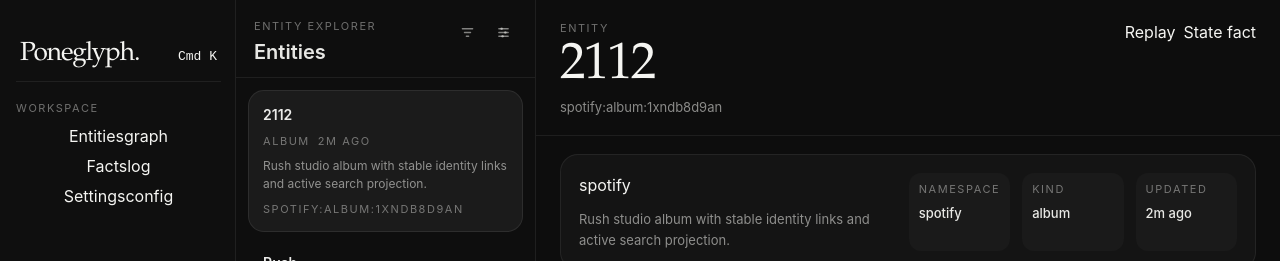
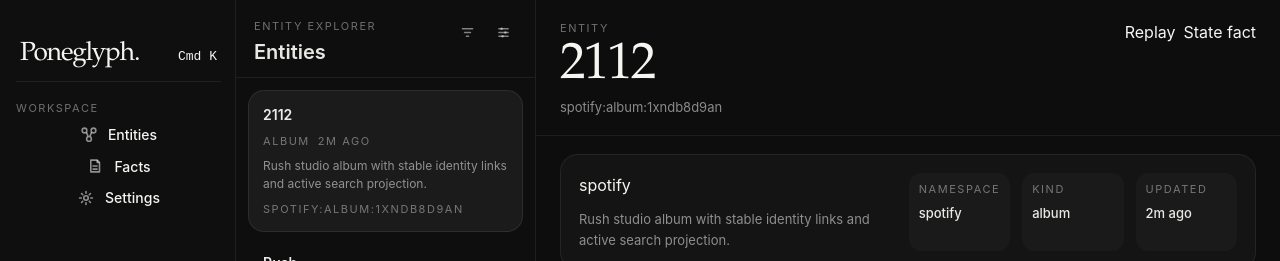
Before and after one commit to leostera/poneglyph, a React (Vite) app in the folder app/: page / in a window 1280 px wide. Shown: the top 261 px of the page. Built offline with nearby package versions, Linux system fonts and the light colour scheme.

Commit message:
fix: polish sidebar menu styling

```diff
--- a/app/src/App.tsx
+++ b/app/src/App.tsx
@@ -322,24 +322,36 @@
               <div className="rail-nav">
                 <NavItem
                   active={activeSection === "entities"}
-                  meta="graph"
                   onClick={() => setActiveSection("entities")}
                 >
-                  Entities
+                  <span className="nav-entry">
+                    <span className="nav-entry__icon">
+                      <EntitiesIcon />
+                    </span>
+                    <span className="nav-entry__label">Entities</span>
+                  </span>
                 </NavItem>
                 <NavItem
                   active={activeSection === "facts"}
-                  meta="log"
                   onClick={() => setActiveSection("facts")}
                 >
-                  Facts
+                  <span className="nav-entry">
+                    <span className="nav-entry__icon">
+                      <FactsIcon />
+                    </span>
+                    <span className="nav-entry__label">Facts</span>
+                  </span>
                 </NavItem>
                 <NavItem
                   active={activeSection === "settings"}
-                  meta="config"
                   onClick={() => setActiveSection("settings")}
                 >
-                  Settings
+                  <span className="nav-entry">
+                    <span className="nav-entry__icon">
+                      <SettingsIcon />
+                    </span>
+                    <span className="nav-entry__label">Settings</span>
+                  </span>
                 </NavItem>
               </div>
             </div>
@@ -729,3 +741,57 @@
     </svg>
   );
 }
+
+function EntitiesIcon() {
+  return (
+    <svg aria-hidden="true" viewBox="0 0 16 16">
+      <circle cx="4" cy="4" fill="none" r="2.1" stroke="currentColor" strokeWidth="1.4" />
+      <circle cx="12" cy="4" fill="none" r="2.1" stroke="currentColor" strokeWidth="1.4" />
+      <circle cx="8" cy="11.5" fill="none" r="2.1" stroke="currentColor" strokeWidth="1.4" />
+      <path d="M5.7 5.5 7.1 9M10.3 5.5 8.9 9" fill="none" stroke="currentColor" strokeWidth="1.4" />
+    </svg>
+  );
+}
+
+function FactsIcon() {
+  return (
+    <svg aria-hidden="true" viewBox="0 0 16 16">
+      <path
+        d="M4.25 2.75h5.7l2.05 2.1v8.4H4.25z"
+        fill="none"
+        stroke="currentColor"
+        strokeLinejoin="round"
+        strokeWidth="1.4"
+      />
+      <path
+        d="M9.95 2.75v2.1H12"
+        fill="none"
+        stroke="currentColor"
+        strokeLinejoin="round"
+        strokeWidth="1.4"
+      />
+      <path
+        d="M6.25 8h3.6M6.25 10.75h3.6"
+        fill="none"
+        stroke="currentColor"
+        strokeLinecap="round"
+        strokeWidth="1.4"
+      />
+    </svg>
+  );
+}
+
+function SettingsIcon() {
+  return (
+    <svg aria-hidden="true" viewBox="0 0 16 16">
+      <circle cx="8" cy="8" fill="none" r="2" stroke="currentColor" strokeWidth="1.4" />
+      <path
+        d="M8 2.3v1.5M8 12.2v1.5M13.7 8h-1.5M3.8 8H2.3M11.95 4.05l-1.05 1.05M5.1 10.9l-1.05 1.05M11.95 11.95 10.9 10.9M5.1 5.1 4.05 4.05"
+        fill="none"
+        stroke="currentColor"
+        strokeLinecap="round"
+        strokeWidth="1.4"
+      />
+    </svg>
+  );
+}
--- a/app/src/styles.css
+++ b/app/src/styles.css
@@ -164,6 +164,36 @@
 .rail-nav {
   display: grid;
   gap: 6px;
+}
+
+.nav-entry {
+  display: inline-flex;
+  align-items: center;
+  gap: 10px;
+  min-width: 0;
+}
+
+.nav-entry__icon {
+  display: inline-flex;
+  align-items: center;
+  justify-content: center;
+  width: 18px;
+  height: 18px;
+  color: rgba(245, 245, 242, 0.56);
+  flex-shrink: 0;
+}
+
+.nav-entry__icon svg {
+  width: 18px;
+  height: 18px;
+}
+
+.nav-entry__label {
+  color: inherit;
+  font-size: 14px;
+  font-weight: 500;
+  letter-spacing: 0;
+  text-transform: none;
 }
 
 .browser-pane {
```
